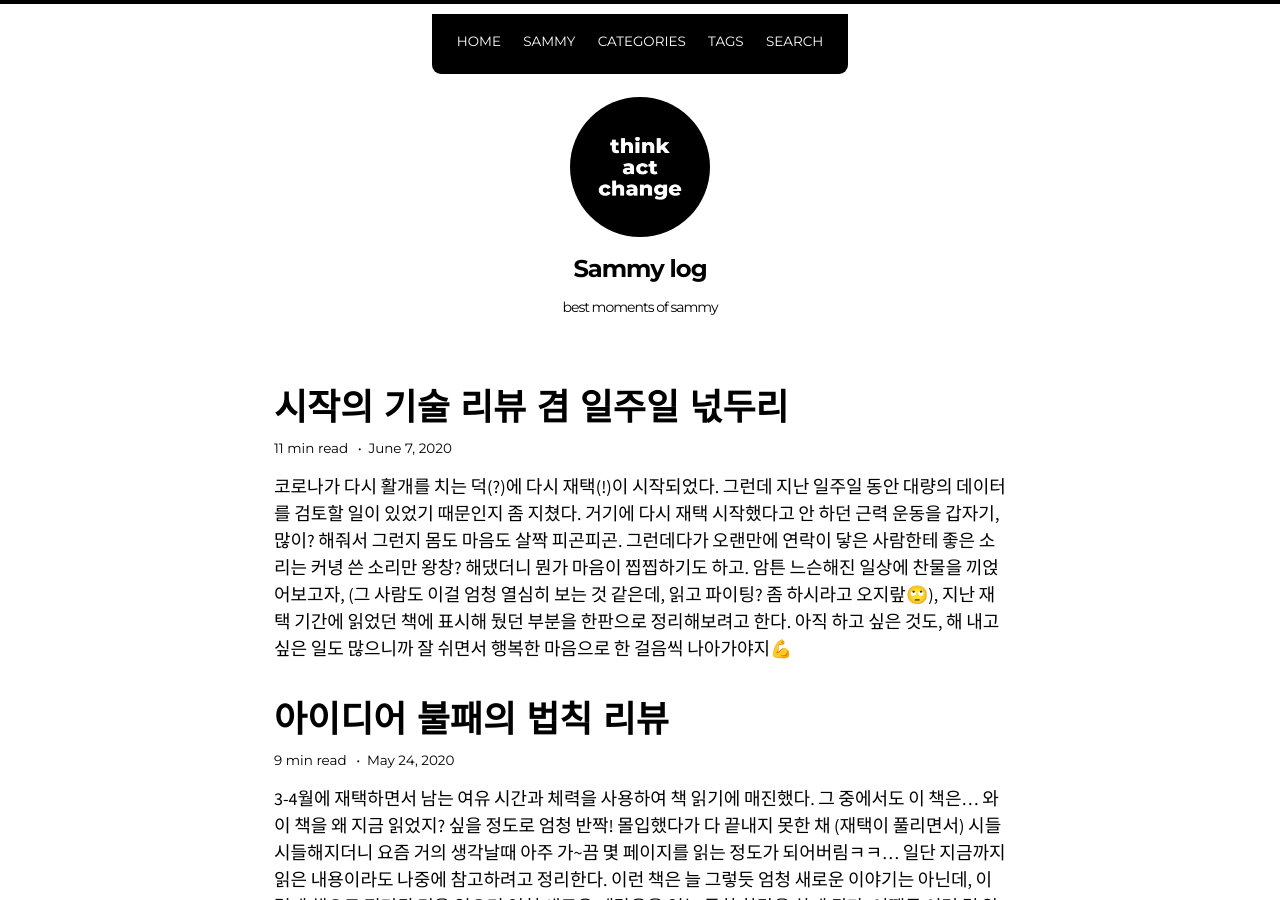
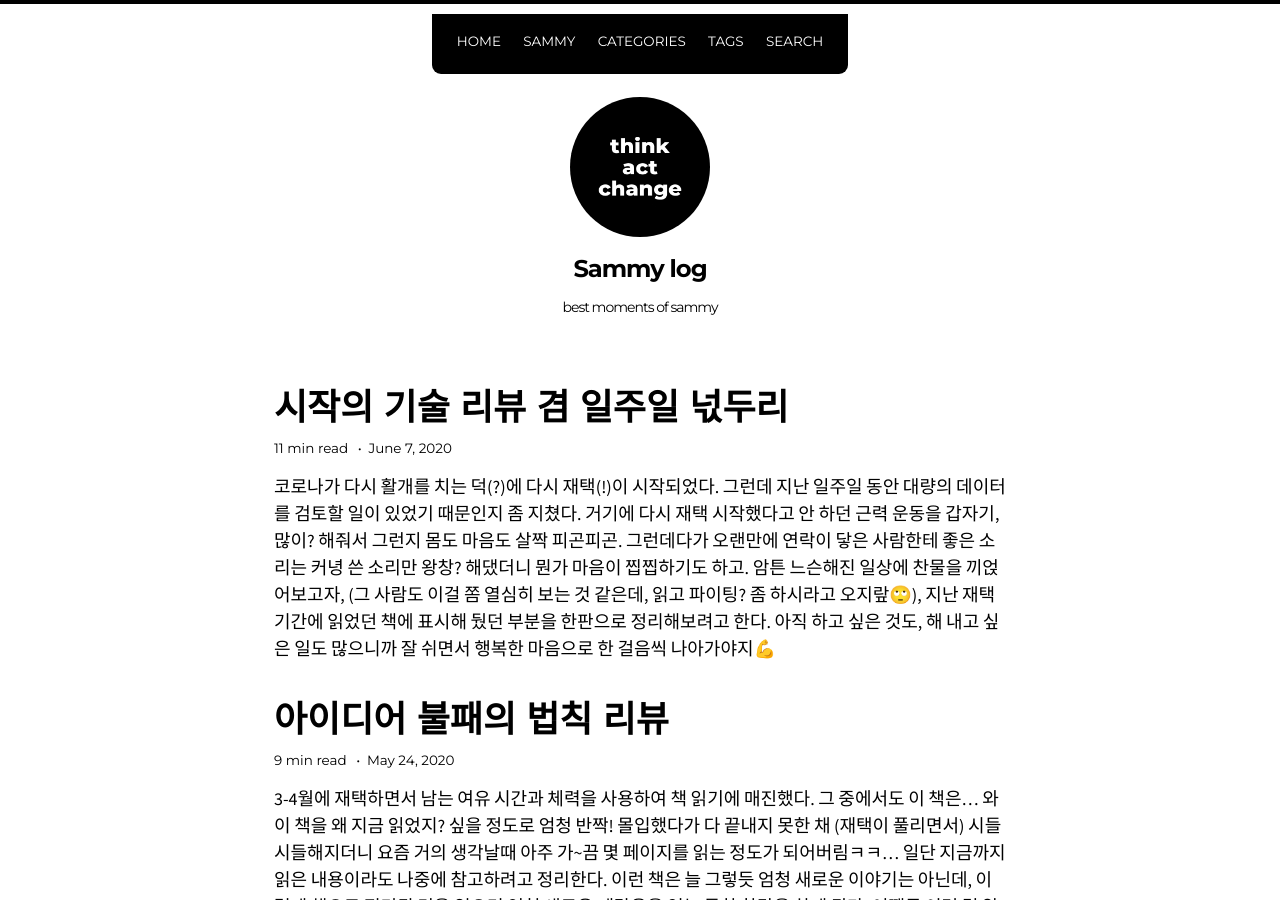
Before and after one commit to ssammykim/ssammykim.github.io, a Jekyll site: the page built from index.html, in a window 1280 px wide and 900 px high. Built offline with Jekyll 4.4.1, drawn with Linux system fonts in a browser that asks for light colours; nearby versions of some CDN libraries; some web fonts are replaced; the list of posts is cut into pages by our own code.

Commit message:
Update 2020-06-07-unfuck-yourself.md

```diff
--- a/_posts/2020-06-07-unfuck-yourself.md
+++ b/_posts/2020-06-07-unfuck-yourself.md
@@ -10,7 +10,7 @@
 excerpt_separator: "<!--more-->"
 ---
 
-코로나가 다시 활개를 치는 덕(?)에 다시 재택(!)이 시작되었다. 그런데 지난 일주일 동안 대량의 데이터를 검토할 일이 있었기 때문인지 좀 지쳤다. 거기에 다시 재택 시작했다고 안 하던 근력 운동을 갑자기, 많이? 해줘서 그런지 몸도 마음도 살짝 피곤피곤. 그런데다가 오랜만에 연락이 닿은 사람한테 좋은 소리는 커녕 쓴 소리만 왕창? 해댔더니 뭔가 마음이 찝찝하기도 하고. 암튼 느슨해진 일상에 찬물을 끼얹어보고자, (그 사람도 이걸 엄청 열심히 보는 것 같은데, 읽고 파이팅? 좀 하시라고 오지랖🙄), 지난 재택 기간에 읽었던 책에 표시해 뒀던 부분을 한판으로 정리해보려고 한다. 아직 하고 싶은 것도, 해 내고 싶은 일도 많으니까 잘 쉬면서 행복한 마음으로 한 걸음씩 나아가야지💪
+코로나가 다시 활개를 치는 덕(?)에 다시 재택(!)이 시작되었다. 그런데 지난 일주일 동안 대량의 데이터를 검토할 일이 있었기 때문인지 좀 지쳤다. 거기에 다시 재택 시작했다고 안 하던 근력 운동을 갑자기, 많이? 해줘서 그런지 몸도 마음도 살짝 피곤피곤. 그런데다가 오랜만에 연락이 닿은 사람한테 좋은 소리는 커녕 쓴 소리만 왕창? 해댔더니 뭔가 마음이 찝찝하기도 하고. 암튼 느슨해진 일상에 찬물을 끼얹어보고자, (그 사람도 이걸 쫌 열심히 보는 것 같은데, 읽고 파이팅? 좀 하시라고 오지랖🙄), 지난 재택 기간에 읽었던 책에 표시해 뒀던 부분을 한판으로 정리해보려고 한다. 아직 하고 싶은 것도, 해 내고 싶은 일도 많으니까 잘 쉬면서 행복한 마음으로 한 걸음씩 나아가야지💪
 
 <!--more-->
 
```
Also changed, not shown: other parts of _posts/2020-06-07-unfuck-yourself.md (+1 -1 lines).
